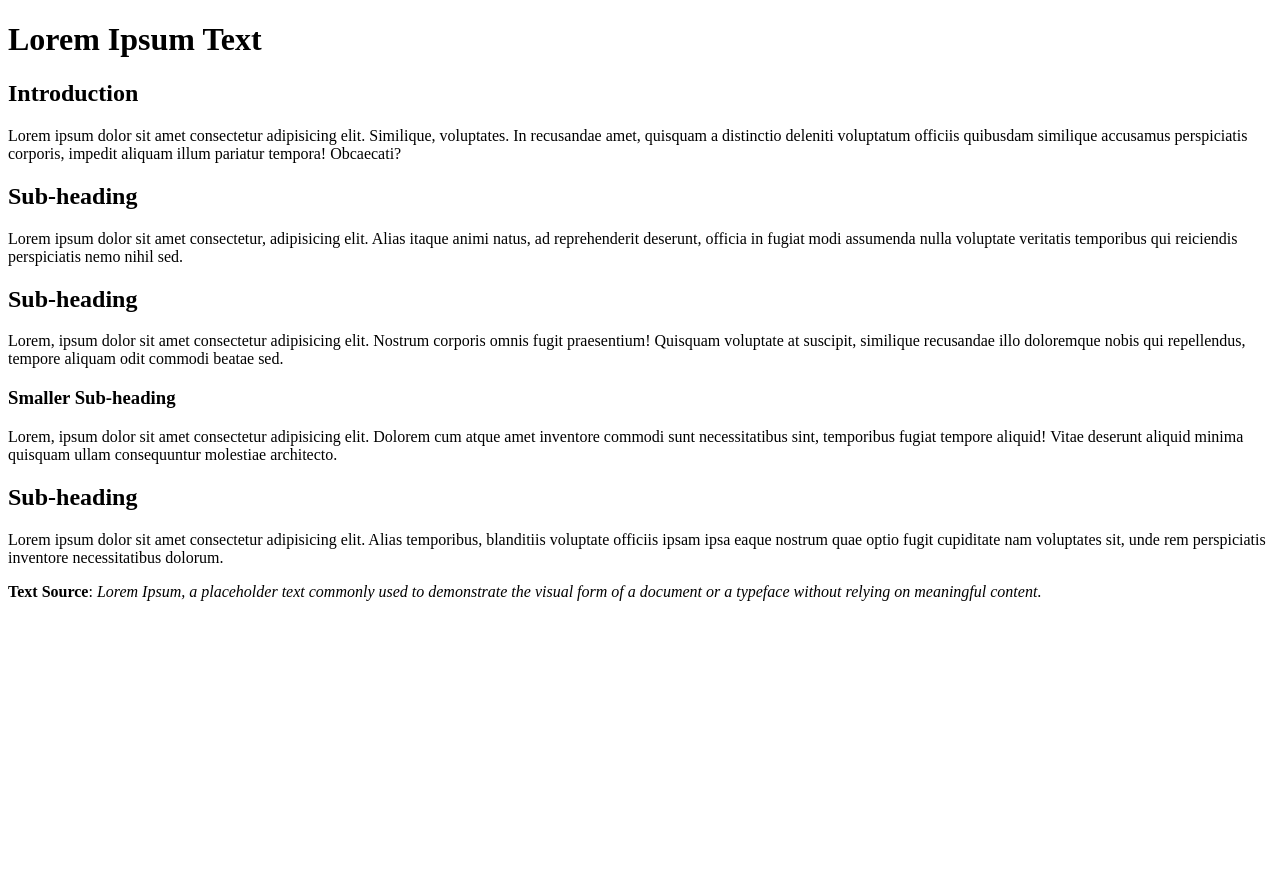
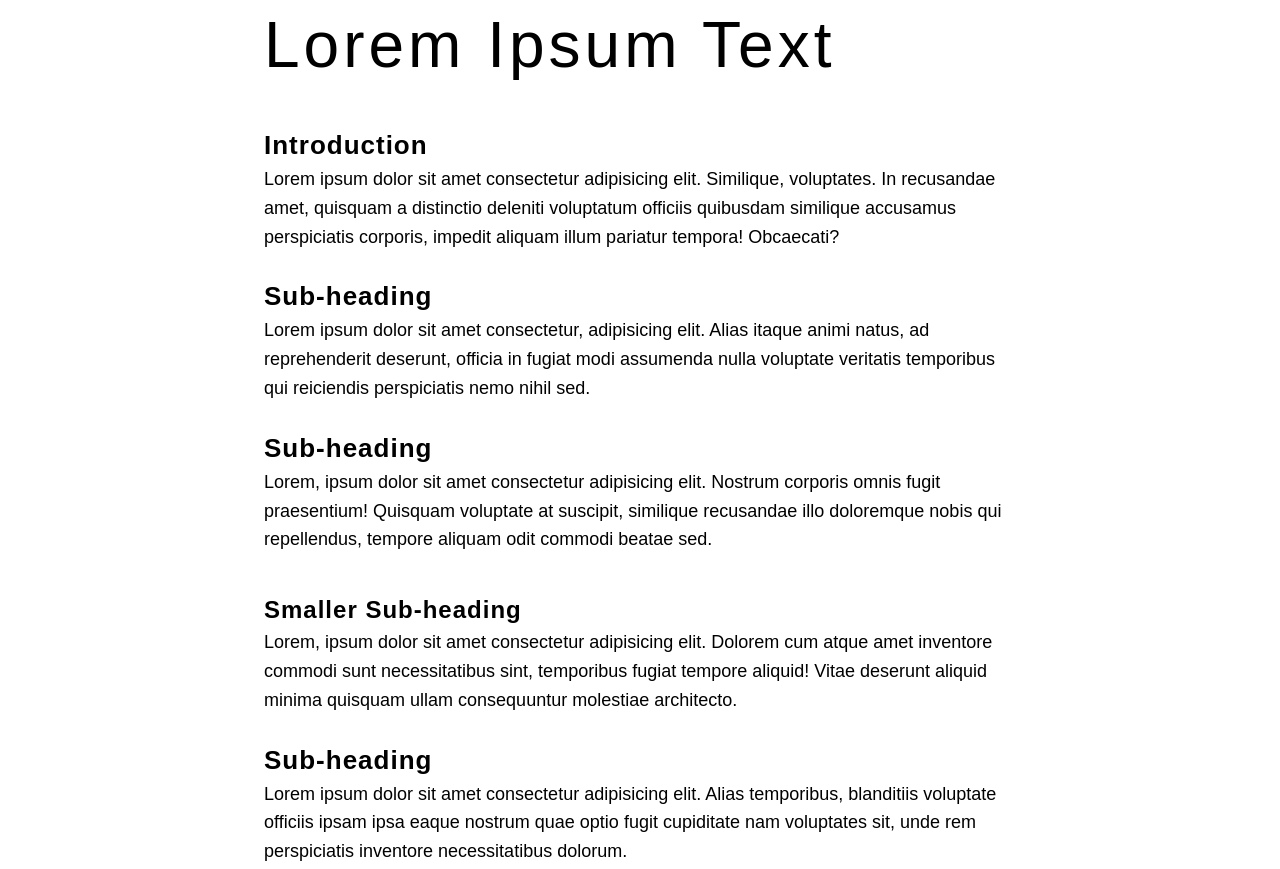
Before and after one commit to kerstie/kerstie.github.io, a plain HTML site: page page-4.html in a window 1280 px wide. Shown: the top 869 px of the page. Before the commit the page ends 800 px from the top, so only its background shows below. Drawn offline with Linux system fonts and the light colour scheme.

Commit message:
CSS files addition

```diff
--- a/page-4.html
+++ b/page-4.html
@@ -6,6 +6,7 @@
     <meta name="viewport" content="width=device-width, initial-scale=1.0">
     <title>Lorem Ipsum Text</title>
     <meta name="description" content="A basic web page containing some placeholder text created with Lorem Ipsum.">
+    <link rel="stylesheet" href="style-4.css">
 </head>
 
 <body>
--- /dev/null
+++ b/style-1.css
@@ -0,0 +1,31 @@
+
+/* ==== PAGE WIDTH ==== */
+body {
+    padding-left: 20%;
+    padding-right: 20%
+ }
+
+h1 {text-align: center;
+    font-weight: normal;
+    letter-spacing: -2px;
+    margin-top: 0;
+    margin-bottom: 32px;
+    font-size: 84px;
+}
+
+h2 {
+    font-size: 36px;
+    margin-bottom: 4px;
+}
+
+h3 {
+    font-size: 24px;
+    margin-bottom: 4px;
+}
+
+p {
+    font-family: sans-serif;
+    line-height: 1.6;
+    margin-top: 0;
+    font-size: 18px;
+}
--- /dev/null
+++ b/style-2.css
@@ -0,0 +1,33 @@
+
+/* ==== PAGE WIDTH ==== */
+body {
+    padding-left: 20%;
+    padding-right: 20%
+ }
+
+h1 {
+    text-align: center;
+    letter-spacing: 4px;
+    font-family: sans-serif;;
+    font-size: 72px;
+}
+
+h2 {font-family: sans-serif;
+    text-align: center;
+    line-height: 1.4;
+    text-transform: uppercase;
+    font-weight: normal;
+    font-size: 30px;
+    margin-bottom: 64px;
+}
+
+h3 {
+    font-size: 32px;
+    margin-bottom: 4px;
+}
+
+p {
+    line-height: 1.6;
+    font-size: 22px;
+    margin-top: 0;
+}
--- /dev/null
+++ b/style-3.css
@@ -0,0 +1,27 @@
+
+/* ==== PAGE WIDTH ==== */
+body {
+    padding-left: 20%;
+    padding-right: 20%
+ }
+h1 {
+    text-align: center;
+   font-weight: normal;
+   letter-spacing: 4px;
+    font-size: 84px;
+    margin-bottom: 64px;
+}
+
+h2 {
+    text-transform: uppercase;
+    font-size: 28px;
+    margin-bottom: 4px;
+    margin-top: 54px;
+}
+
+p {
+    font-family: sans-serif;
+    line-height: 1.6;
+    font-size: 20px;
+    margin-top: 0;
+}
--- /dev/null
+++ b/style-4.css
@@ -0,0 +1,37 @@
+
+/* ==== PAGE WIDTH ==== */
+body {
+    padding-left: 20%;
+    padding-right: 20%
+ }
+h1 {
+    font-family: sans-serif;
+    font-size: 64px;
+    margin-top: 0;
+    margin-bottom: 48px;
+    font-weight: normal;
+    letter-spacing: 4px;
+}
+
+h2 {
+    font-family: sans-serif;
+    font-size: 26px;
+    margin-top: 30px;
+    margin-bottom: 4px;
+    letter-spacing: 1px;
+}
+
+h3 {
+    font-family: sans-serif;
+    font-size: 24px;
+    margin-top: 42px;
+    margin-bottom: 4px;
+    letter-spacing: 1px;
+}
+
+p {
+    font-family: sans-serif;
+    font-size: 18px;
+    margin-top: 0;
+    line-height: 1.6;
+}
```
Also changed, not shown: page-1.html (+3 -0 lines), page-2.html (+2 -0 lines), page-3.html (+2 -0 lines).
